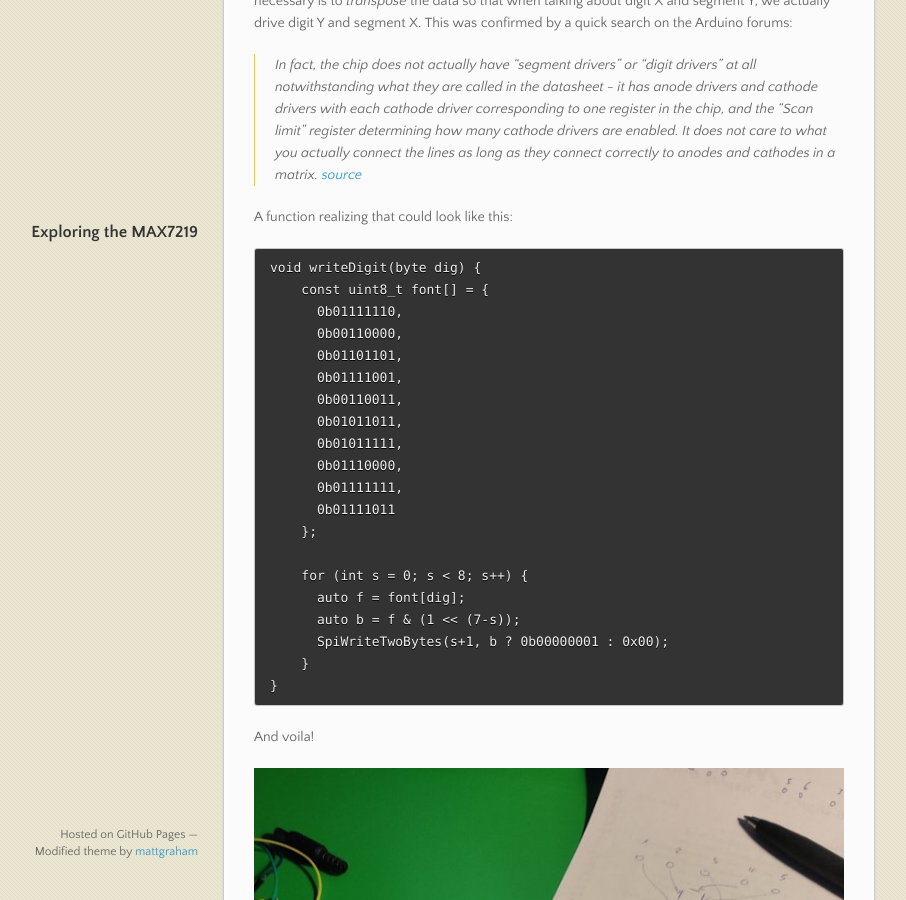
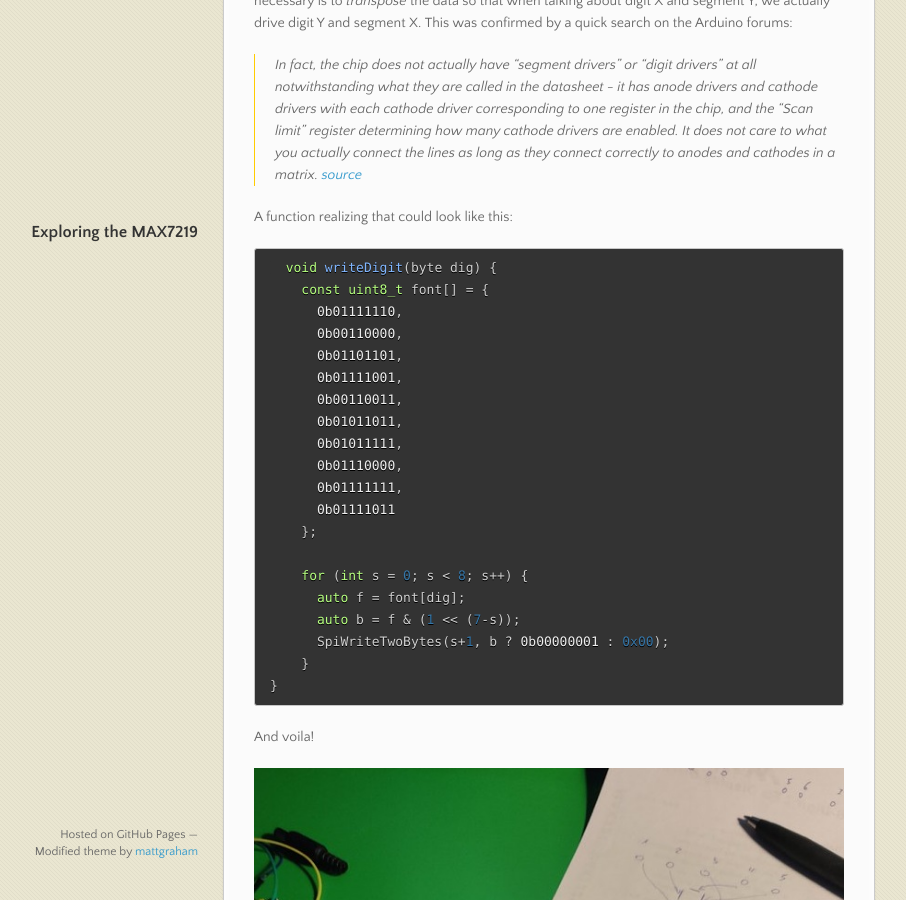
Before and after one commit to bananu7/bananu7.github.com, a Jekyll site: the page built from _posts/embedded/2020-09-07-exploring-the-max7219.md, in a window 1280 px wide and 900 px high, scrolled down 1586 px. Shown: the whole window, without its empty margins (92-998 px from the left). Built offline with Jekyll 4.4.1, drawn with Linux system fonts in a browser that asks for light colours; nearby versions of some CDN libraries; our own code applies the rules of GitHub Pages for plain Markdown files; Markdown is read by kramdown in place of the engine named in the settings.

Commit message:
Added syntax highlighting

````diff
--- a/_posts/embedded/2020-09-07-exploring-the-max7219.md
+++ b/_posts/embedded/2020-09-07-exploring-the-max7219.md
@@ -22,8 +22,8 @@
 
 A function realizing that could look like this:
 
-```
-void writeDigit(byte dig) {
+{% highlight cpp %}
+  void writeDigit(byte dig) {
     const uint8_t font[] = {
       0b01111110,
       0b00110000,
@@ -43,7 +43,7 @@
       SpiWriteTwoBytes(s+1, b ? 0b00000001 : 0x00);
     }
 }
-```
+{% endhighlight %}
 
 And voila!
 
````
